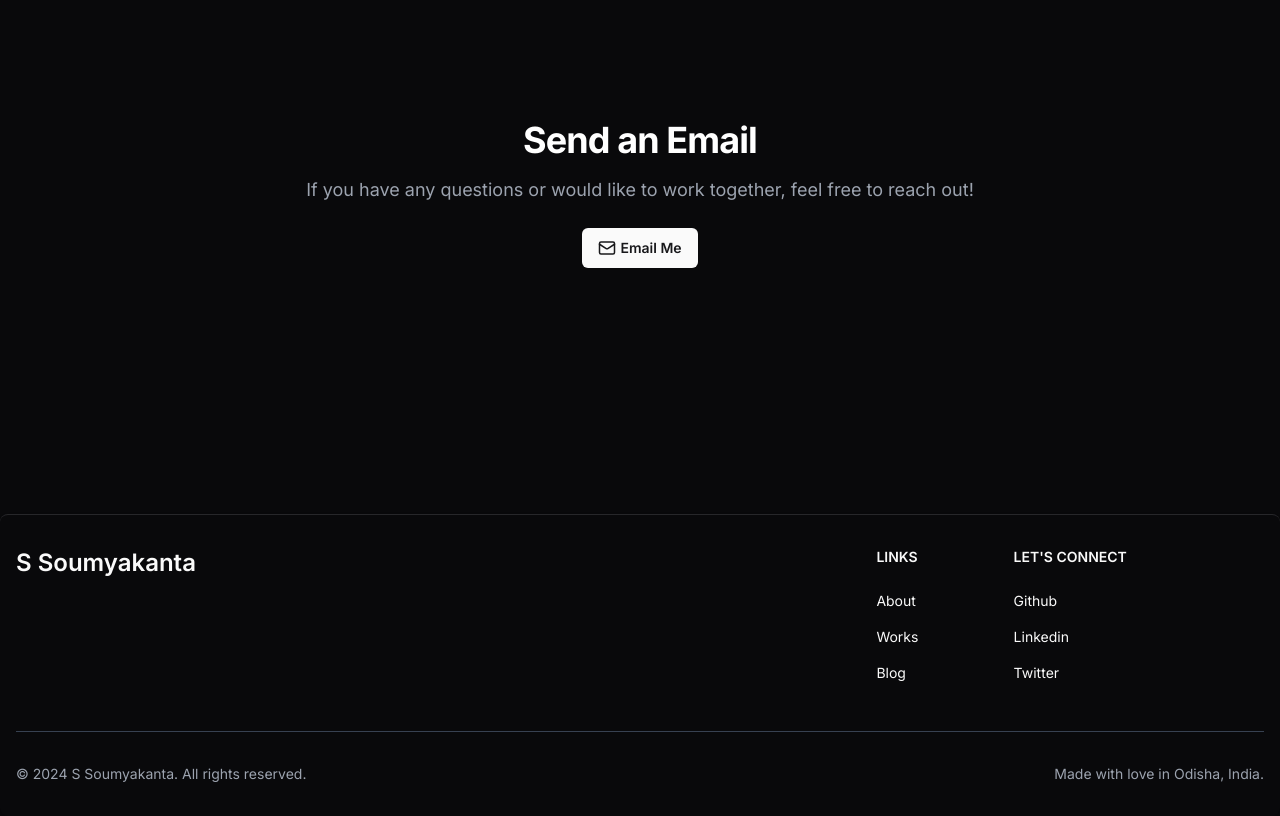
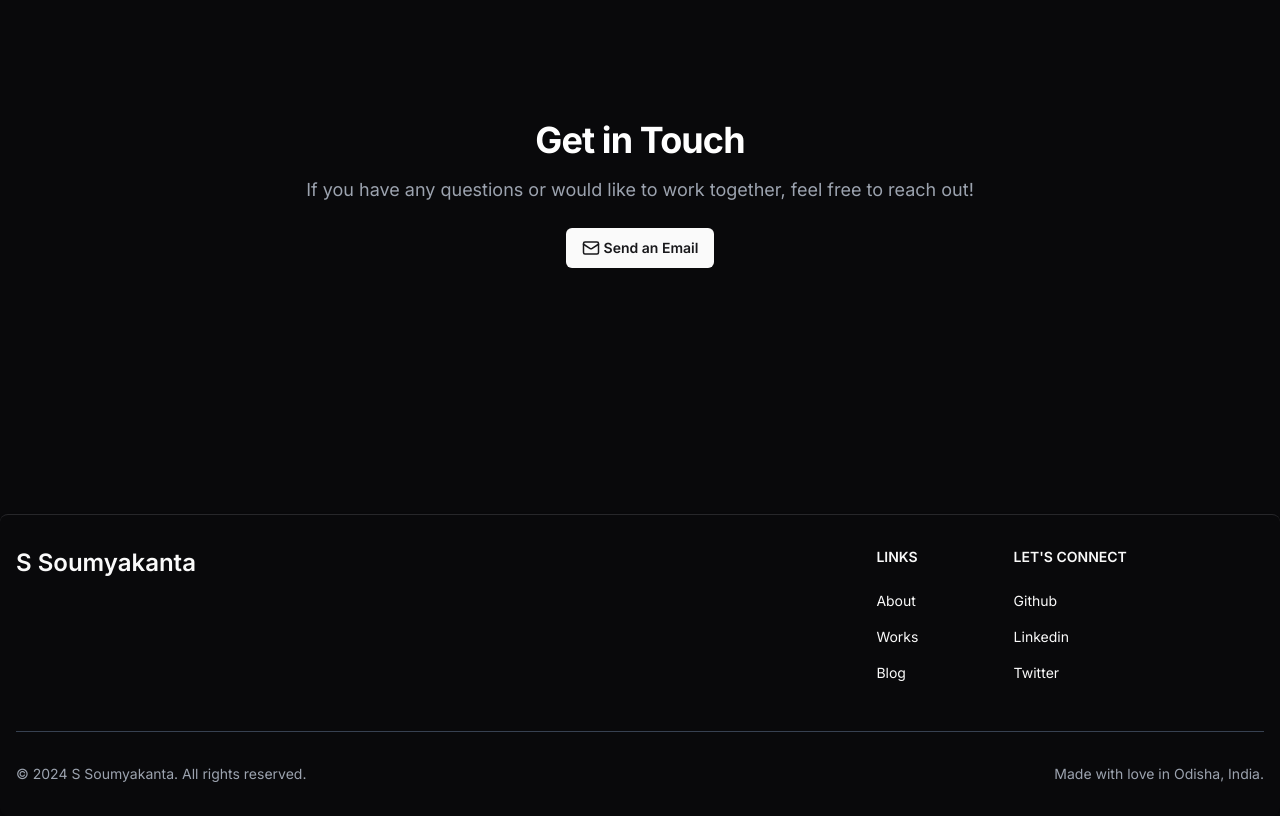
Before and after one commit to s-soumyakanta/s-soumyakanta, a Next.js app: page / in a window 1280 px wide. Shown: the part 3520-4336 px from the top of the page. Built offline with nearby package versions, Linux system fonts and the light colour scheme.

Commit message:
Update EmailMe.tsx

```diff
--- a/src/components/EmailMe.tsx
+++ b/src/components/EmailMe.tsx
@@ -10,14 +10,14 @@ export default function EmailMe() {
       <div className="max-w-3xl p-6 shadow-none">
         <div className="text-center">
           <h2 className="mb-4 text-3xl md:text-4xl font-bold tracking-tight text-gray-900 dark:text-white">
-           Send an Email
+           Get in Touch
           </h2>
           <p className="mb-6 text-base md:text-lg font-normal text-gray-700 dark:text-gray-400">
             If you have any questions or would like to work together, feel free to reach out!
           </p>
           <Link href="mailto:contact@s-soumyakanta.com">
          <Button className="space-x-1">
-         <Mail width="18px" /> <p className="font-semibold">Email Me</p>
+         <Mail width="18px" /> <p className="font-semibold">Send an Email</p>
          </Button>
           </Link>
         </div>
```
